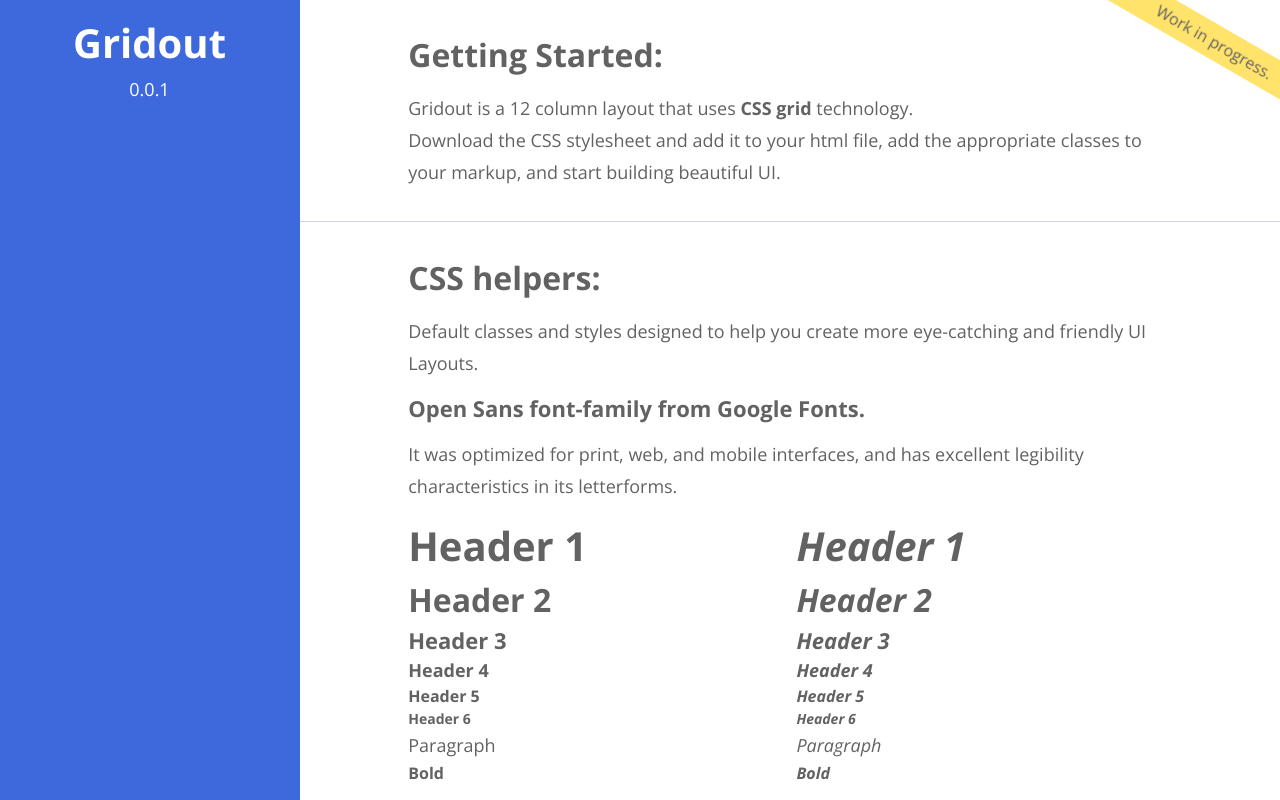
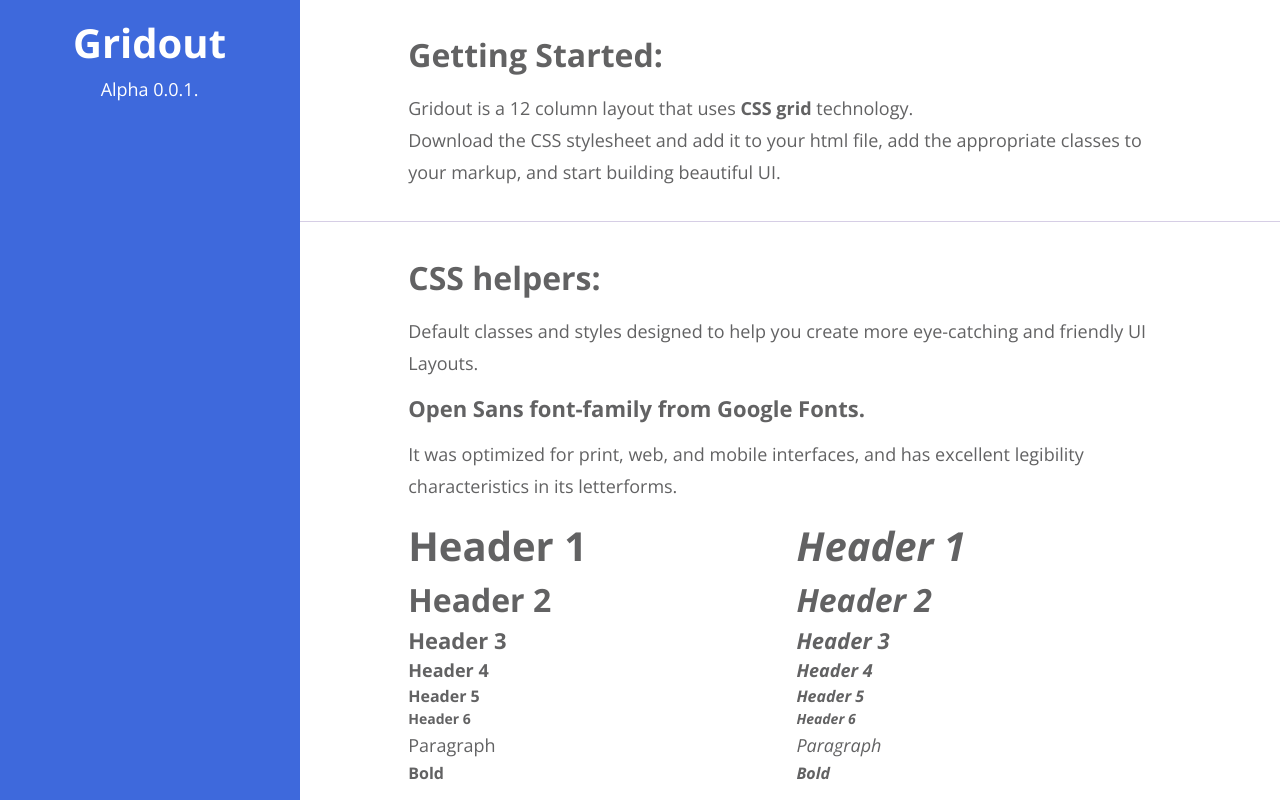
Before and after one commit to tavoohoh/gridout, a plain HTML site: page index.html in a window 1280 px wide. Drawn offline with nearby package versions, Linux system fonts and the light colour scheme.

Commit message:
alpha pubish

```diff
--- a/index.html
+++ b/index.html
@@ -18,7 +18,7 @@
     <div class="header custom-border custom-background">
 
       <h1 class="center">Gridout</h1>
-      <p class="center">0.0.1</p>
+      <p class="center">Alpha 0.0.1.</p>
 
     </div>
 
@@ -427,9 +427,9 @@
   </div>
 
   <!-- in progress flag -->
-  <div class="inProgress">
+  <!-- <div class="inProgress">
     Work in progress.
-    <div>
+    <div> -->
 
 </body>
 
```
Also changed, not shown: 1 other file.
